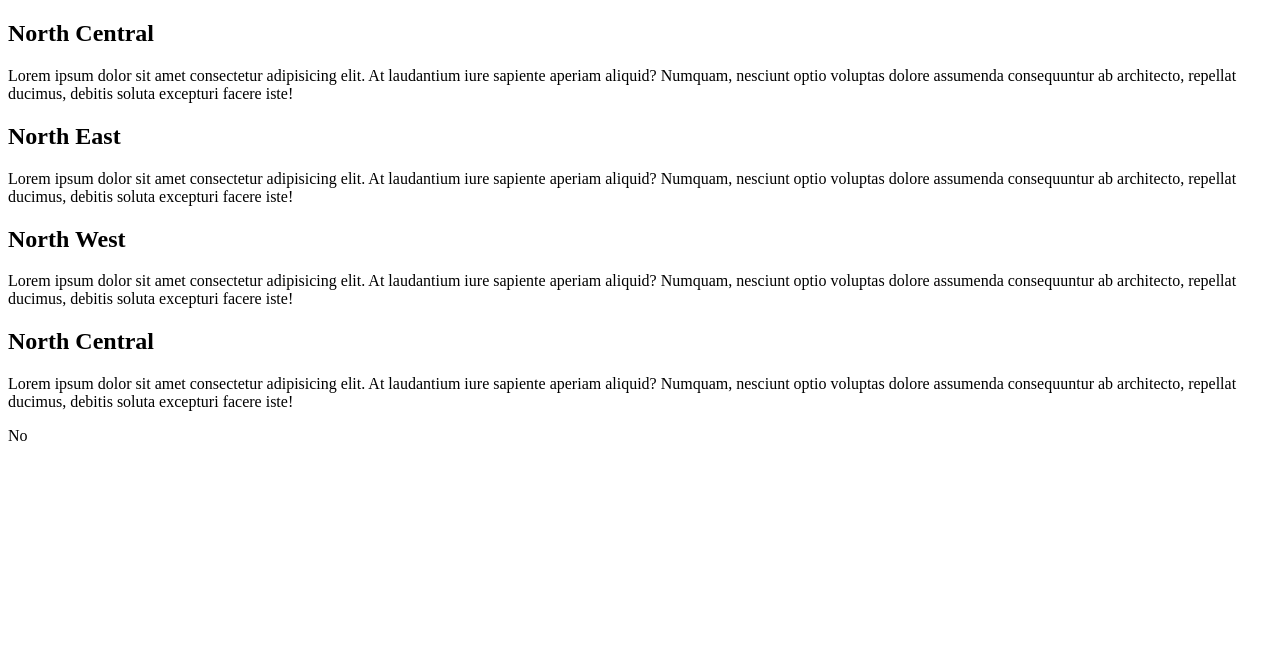
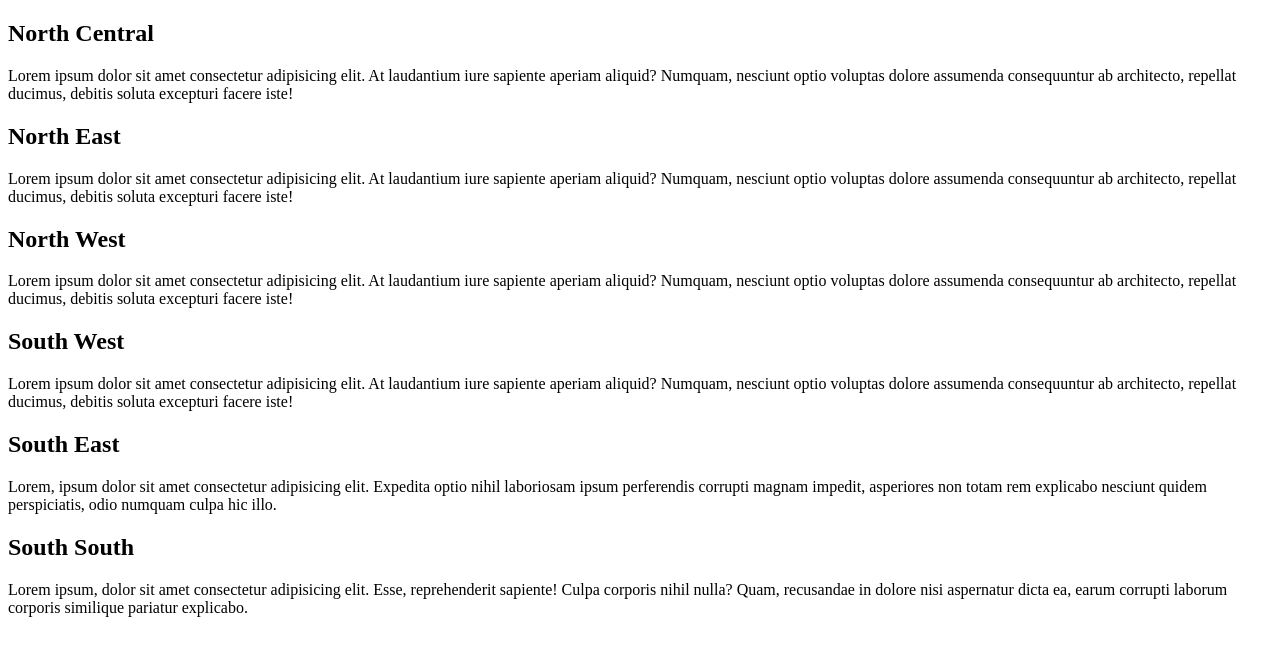
Before and after one commit to SirAmin-Dev/Frontendweek1, a plain HTML site: page country.html in a window 1280 px wide. Drawn offline with Linux system fonts and the light colour scheme.

Commit message:
feat: add new files

```diff
--- a/country.html
+++ b/country.html
@@ -19,10 +19,19 @@
         <p>Lorem ipsum dolor sit amet consectetur adipisicing elit. At laudantium iure sapiente aperiam aliquid? Numquam, nesciunt optio voluptas dolore assumenda consequuntur ab architecto, repellat ducimus, debitis soluta excepturi facere iste!</p>
     </section>
     <section>
-        <h2>North Central</h2>
+        <h2>South West</h2>
         <p>Lorem ipsum dolor sit amet consectetur adipisicing elit. At laudantium iure sapiente aperiam aliquid? Numquam, nesciunt optio voluptas dolore assumenda consequuntur ab architecto, repellat ducimus, debitis soluta excepturi facere iste!</p>
     </section>
-    <section>No</section>
+    <section>
+        <h2> South East</h2>
+        <p>Lorem, ipsum dolor sit amet consectetur adipisicing elit. Expedita optio nihil laboriosam ipsum perferendis corrupti magnam impedit, asperiores non totam rem explicabo nesciunt quidem perspiciatis, odio numquam culpa hic illo.</p>
+     </section>
+
+    <section>
+        <h2>South South</h2>
+        <p>Lorem ipsum, dolor sit amet consectetur adipisicing elit. Esse, reprehenderit sapiente! Culpa corporis nihil nulla? Quam, recusandae in dolore nisi aspernatur dicta ea, earum corrupti laborum corporis similique pariatur explicabo.</p>
+    </section>
+
 
 </body>
 </html>
```
